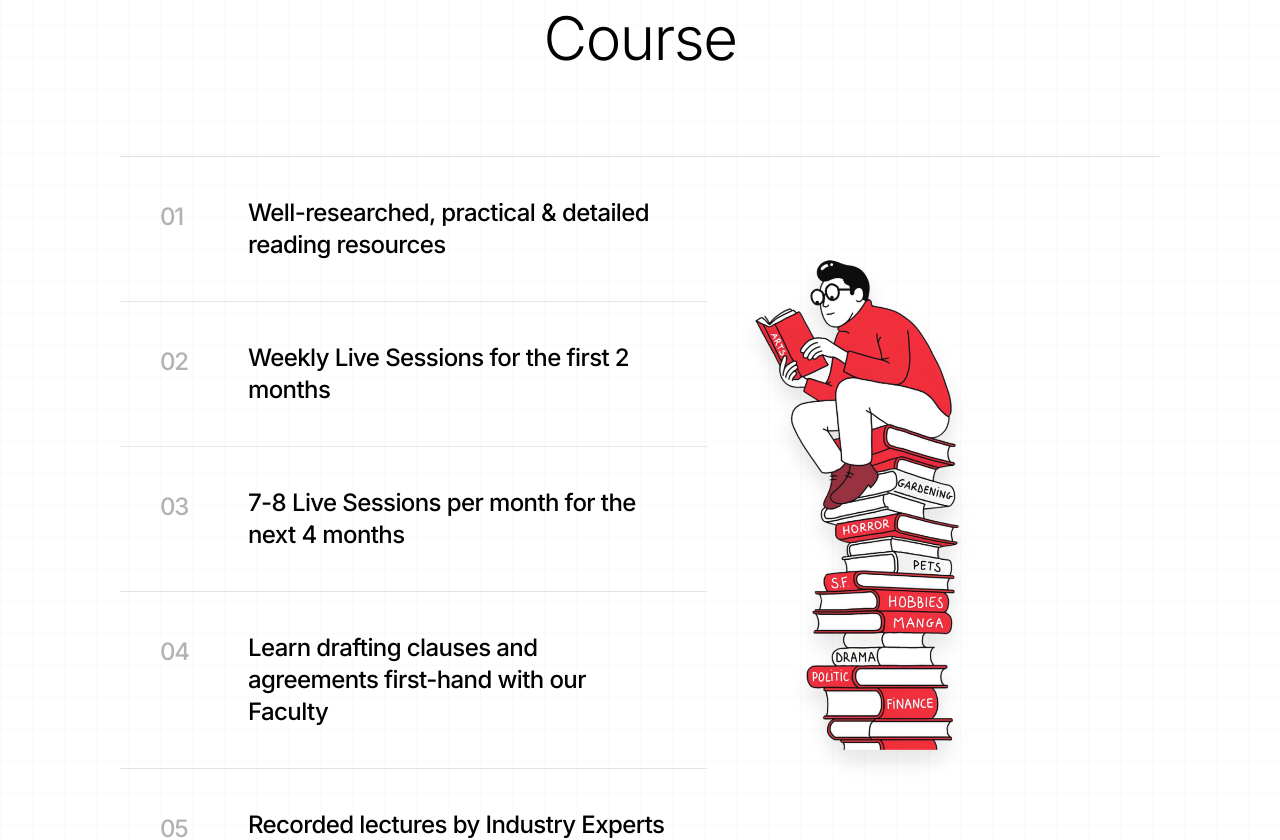
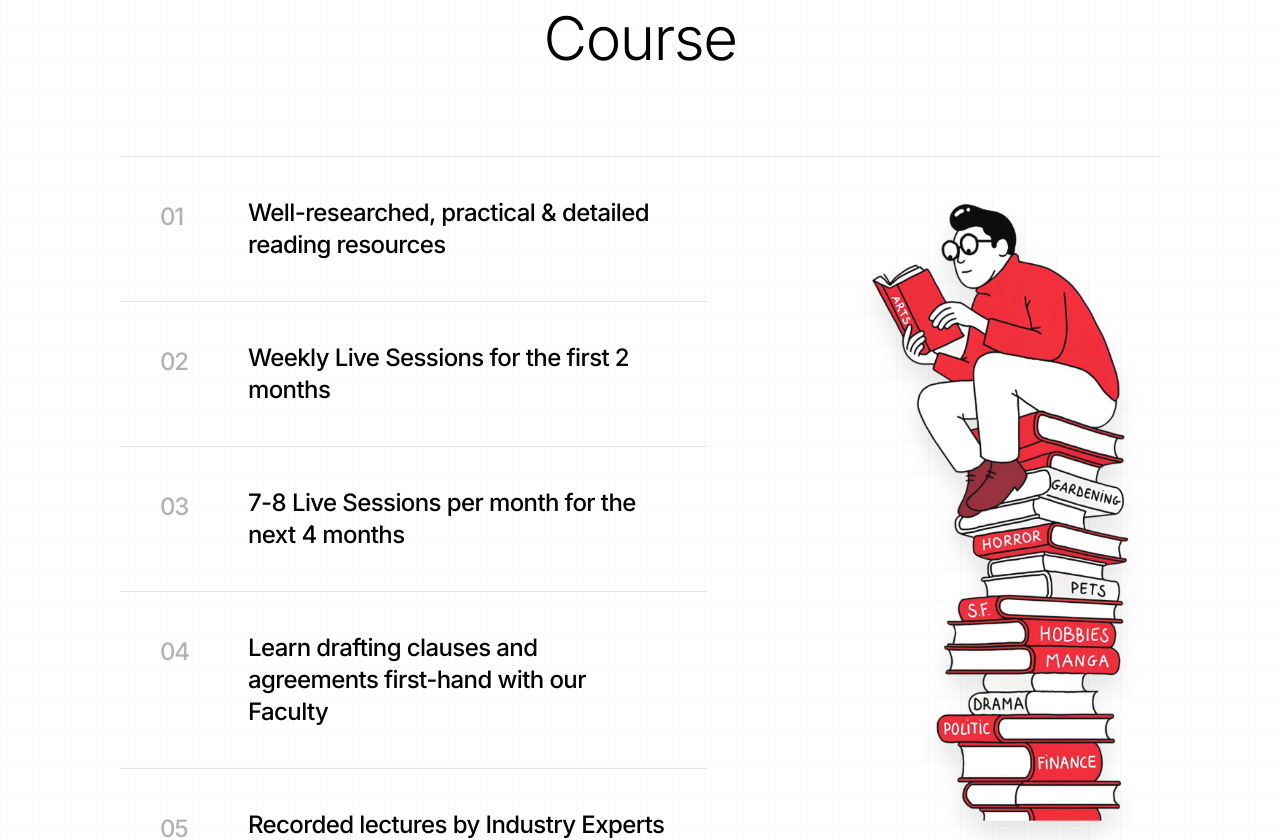
Before and after one commit to nihalkumar5/-LAWCTOPUS, a Next.js app: page / in a window 1280 px wide. Shown: the part 5740-6580 px from the top of the page. Built offline with nearby package versions, Linux system fonts and the light colour scheme.

Commit message:
Further enlarge and right-shift reading stack illustration

```diff
--- a/src/app/page.tsx
+++ b/src/app/page.tsx
@@ -743,7 +743,7 @@ export default function Home() {
                 ))}
                 </div>
                 <div className="lg:col-span-5 hidden lg:flex flex-col justify-center sticky top-24 max-h-[80vh]">
-                  <Image src="/3.png" alt="Student Reading" width={800} height={800} className="w-full max-w-none object-contain mx-auto mix-blend-multiply opacity-95 drop-shadow-xl scale-[1.35] transform origin-right" />
+                  <Image src="/3.png" alt="Student Reading" width={800} height={800} className="w-full max-w-none object-contain ml-auto mr-[-2rem] mix-blend-multiply opacity-95 drop-shadow-xl scale-[1.7] transform translate-x-12 origin-center" />
                 </div>
               </div>
 
```
